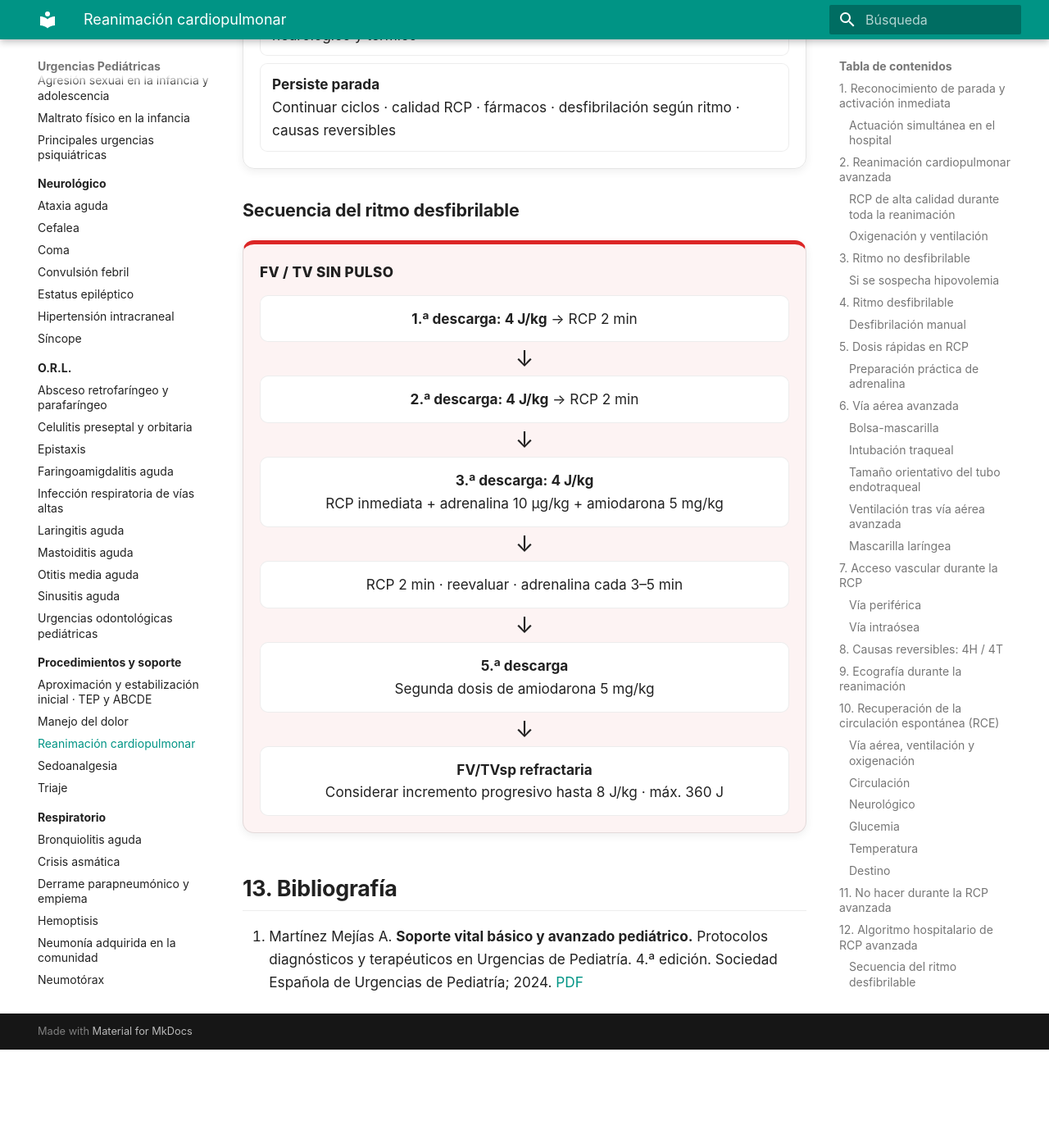
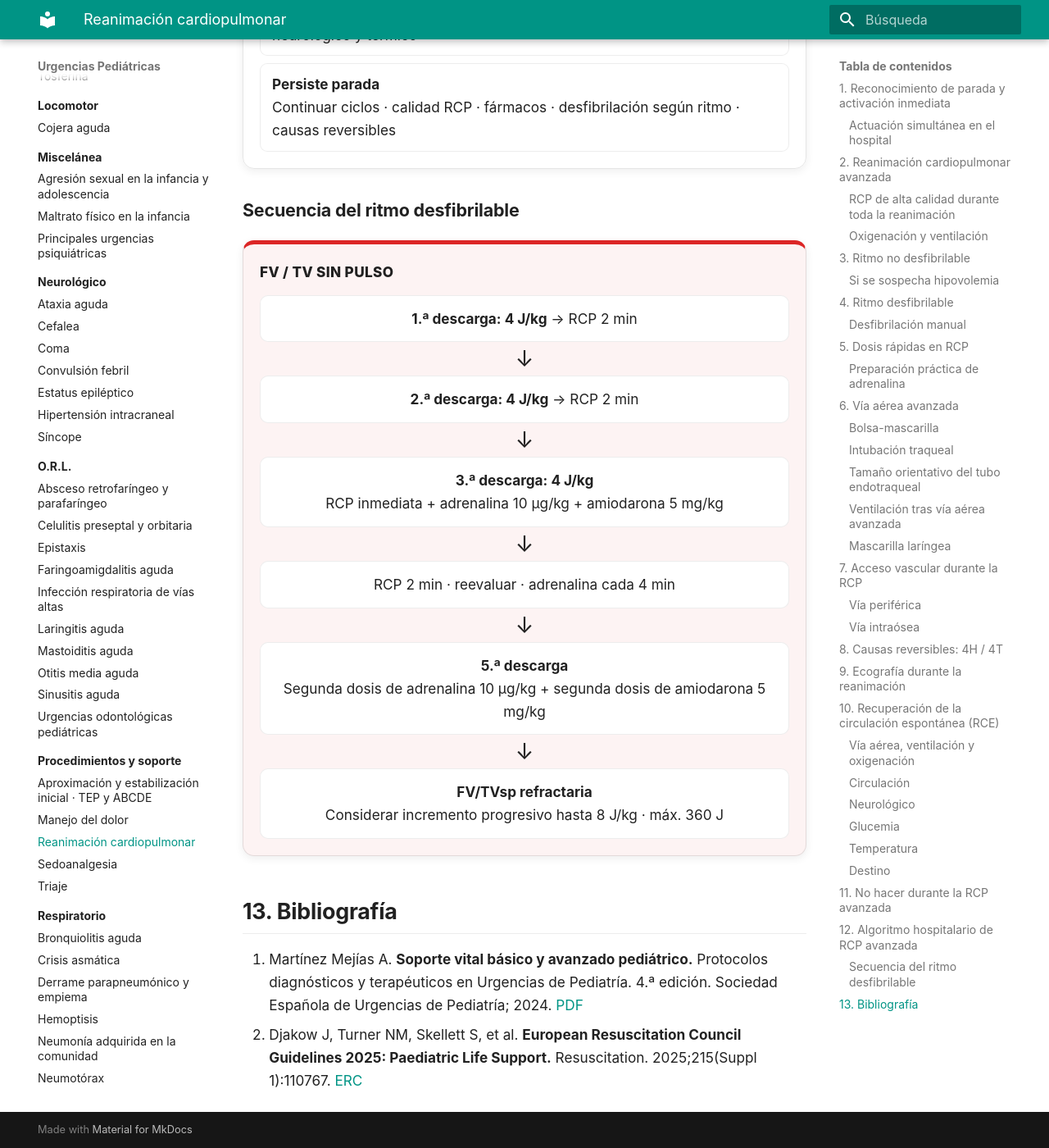
Before and after one commit to gonzaloares/urgencias-pediatricas, an MkDocs documentation site: the page built from docs/procedimientos/reanimacion-cardiopulmonar.md, in a window 1280 px wide and 1400 px high, scrolled down 11669 px. Shown: the whole window at 82% size. Built offline with MkDocs 1.6.1 and Material for MkDocs 9.7.7, drawn with Linux system fonts in a browser that asks for light colours; before the commit the page ends 12949 px from its top, so only the background shows below that; some of the changed text lies outside the part shown.

Commit message:
Actualiza adrenalina de RCP a ERC 2025

```diff
--- a/docs/procedimientos/reanimacion-cardiopulmonar.md
+++ b/docs/procedimientos/reanimacion-cardiopulmonar.md
@@ -81,7 +81,7 @@
 2. O₂ al 100% y ventilación efectiva.
 3. Obtener acceso IV/IO.
 4. Administrar **adrenalina 10 µg/kg IV/IO lo antes posible**.
-5. Repetir adrenalina cada **3–5 min**.
+5. Repetir adrenalina cada **4 min**.
 6. Mantener RCP durante **2 min**.
 7. Reevaluar ritmo durante ≤10 s.
 8. Buscar y tratar **4H / 4T**.
@@ -112,9 +112,9 @@
 7. Tras reiniciar la RCP después de la 3.ª descarga:
    - **adrenalina 10 µg/kg IV/IO**;
    - **amiodarona 5 mg/kg IV/IO**.
-8. Repetir adrenalina cada **3–5 min**.
+8. Repetir adrenalina cada **4 min**.
 9. Continuar ciclos de RCP de 2 min + reevaluación + descarga si persiste FV/TVsp.
-10. Tras la **5.ª descarga**, administrar una segunda y última dosis de **amiodarona 5 mg/kg**.
+10. Tras la **5.ª descarga**, administrar una segunda dosis de **adrenalina 10 µg/kg IV/IO** y una segunda y última dosis de **amiodarona 5 mg/kg**.
 11. En FV/TVsp refractaria, considerar incremento progresivo de energía hasta **8 J/kg**, sin superar **360 J**.
 12. Buscar y tratar **4H / 4T** durante toda la reanimación.
 
@@ -141,7 +141,7 @@
 
 | Fármaco / tratamiento | Dosis | Máximo / momento | Notas |
 |---|---|---|---|
-| **Adrenalina IV/IO** | **0,01 mg/kg = 10 µg/kg** | Máx. **1 mg** · repetir cada **3–5 min** | Concentración 0,1 mg/ml (1:10.000): **0,1 ml/kg**. No desfibrilable: lo antes posible. FV/TVsp: tras 3.ª descarga. |
+| **Adrenalina IV/IO** | **0,01 mg/kg = 10 µg/kg** | Máx. **1 mg** · repetir cada **4 min** | Concentración 0,1 mg/ml (1:10.000): **0,1 ml/kg**. No desfibrilable: lo antes posible. FV/TVsp: tras 3.ª descarga. |
 | **Amiodarona IV/IO** | **5 mg/kg** | Tras 3.ª descarga: máx. **300 mg** · tras 5.ª: máx. **150 mg** | FV/TVsp refractaria. |
 | **Lidocaína IV/IO** | **1 mg/kg** | Máx. **100 mg** | Alternativa a amiodarona. |
 | **Bicarbonato sódico IV/IO** | **1 mEq/kg** | Máx. **50 mEq** | No rutinario. Considerar en hiperpotasemia o intoxicación por bloqueadores de canales de sodio. |
@@ -344,7 +344,7 @@
   <div class="algorithm-step"><strong>Monitor / desfibrilador + IV/IO</strong></div>
   <div class="algorithm-arrow">↓</div>
   <div class="algorithm-split">
-    <span><strong>ASISTOLIA / AESP</strong><br>Adrenalina 10 µg/kg ASAP → RCP 2 min → adrenalina cada 3–5 min</span>
+    <span><strong>ASISTOLIA / AESP</strong><br>Adrenalina 10 µg/kg ASAP → RCP 2 min → adrenalina cada 4 min</span>
     <span><strong>FV / TV SIN PULSO</strong><br>4 J/kg → RCP 2 min → 4 J/kg → RCP 2 min → 3.ª descarga + adrenalina + amiodarona</span>
   </div>
   <div class="algorithm-arrow">↓</div>
@@ -370,9 +370,9 @@
   <div class="algorithm-arrow">↓</div>
   <div class="algorithm-step"><strong>3.ª descarga: 4 J/kg</strong><br>RCP inmediata + adrenalina 10 µg/kg + amiodarona 5 mg/kg</div>
   <div class="algorithm-arrow">↓</div>
-  <div class="algorithm-step">RCP 2 min · reevaluar · adrenalina cada 3–5 min</div>
+  <div class="algorithm-step">RCP 2 min · reevaluar · adrenalina cada 4 min</div>
   <div class="algorithm-arrow">↓</div>
-  <div class="algorithm-step"><strong>5.ª descarga</strong><br>Segunda dosis de amiodarona 5 mg/kg</div>
+  <div class="algorithm-step"><strong>5.ª descarga</strong><br>Segunda dosis de adrenalina 10 µg/kg + segunda dosis de amiodarona 5 mg/kg</div>
   <div class="algorithm-arrow">↓</div>
   <div class="algorithm-step"><strong>FV/TVsp refractaria</strong><br>Considerar incremento progresivo hasta 8 J/kg · máx. 360 J</div>
 </div>
@@ -383,3 +383,4 @@
 ## 13. Bibliografía
 
 1. Martínez Mejías A. **Soporte vital básico y avanzado pediátrico.** Protocolos diagnósticos y terapéuticos en Urgencias de Pediatría. 4.ª edición. Sociedad Española de Urgencias de Pediatría; 2024. [PDF](https://seup.org/wp-content/uploads/2024/04/3_Soporte_vital_4ed.pdf)
+2. Djakow J, Turner NM, Skellett S, et al. **European Resuscitation Council Guidelines 2025: Paediatric Life Support.** Resuscitation. 2025;215(Suppl 1):110767. [ERC](https://www.erc.edu/media/03xnpjmj/gl2025-09-pls-e.pdf)
```
